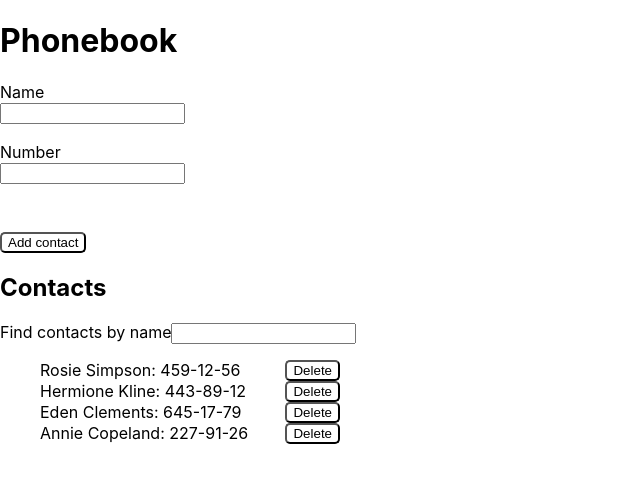
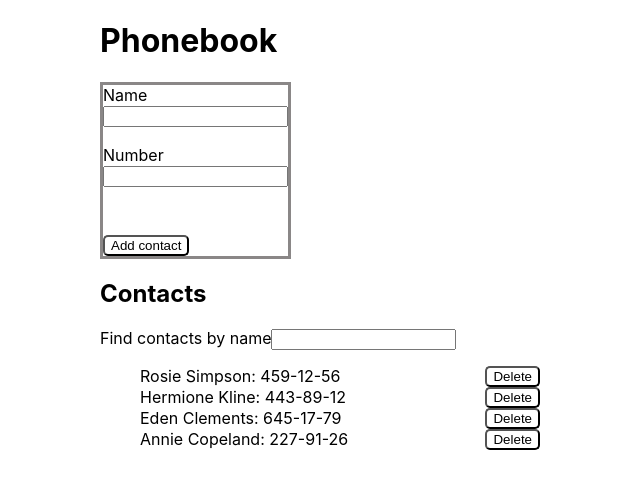
Before and after one commit to AlekseySteblivets/goit-react-hw-02-phonebook-restart, a React (Create React App) app: page / in a window 1280 px wide. Shown: the top 488 px of the page, without its empty margins (0-640 px from the left). Built offline with nearby package versions, Linux system fonts and the light colour scheme.

Commit message:
стили добавляет

```diff
--- a/src/App.css
+++ b/src/App.css
@@ -36,3 +36,7 @@
     transform: rotate(360deg);
   }
 }
+
+.block {
+  margin-left: 100px;
+}
--- a/src/App.js
+++ b/src/App.js
@@ -55,7 +55,7 @@ class App extends Component {
   render() {
     const visibleContacts = this.getVisibleContacts();
     return (
-      <div>
+      <div className='block'>
         <h1>Phonebook</h1>
         <ContactForm addContact={this.addContact} />
         <h2>Contacts</h2>
--- a/src/Copmonents/ContactForm/ContactForm.module.css
+++ b/src/Copmonents/ContactForm/ContactForm.module.css
@@ -1,6 +1,10 @@
 .container {
   display: table-caption;
   /* flex-direction: column; */
+  border-width: 1;
+  border-color: rgba(36, 31, 31, 0.534);
+  border-style: solid;
+  /* width: 300px; */
 }
 
 .label {
--- a/src/Copmonents/ContactList/ContactList.module.css
+++ b/src/Copmonents/ContactList/ContactList.module.css
@@ -1,5 +1,5 @@
 .contactList {
-  width: 300px;
+  width: 400px;
   display: flex;
   /* align-items: center; */
   justify-content: space-between;
@@ -9,4 +9,5 @@
   cursor: pointer;
   background-color: white;
   border-radius: 5px;
+  margin-left: 80px;
 }
```
